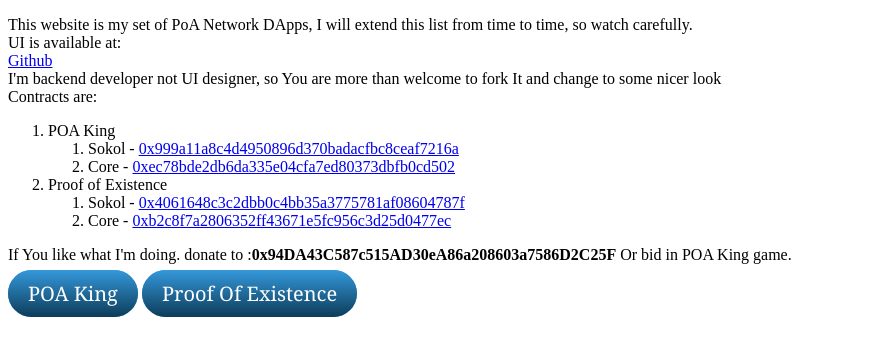
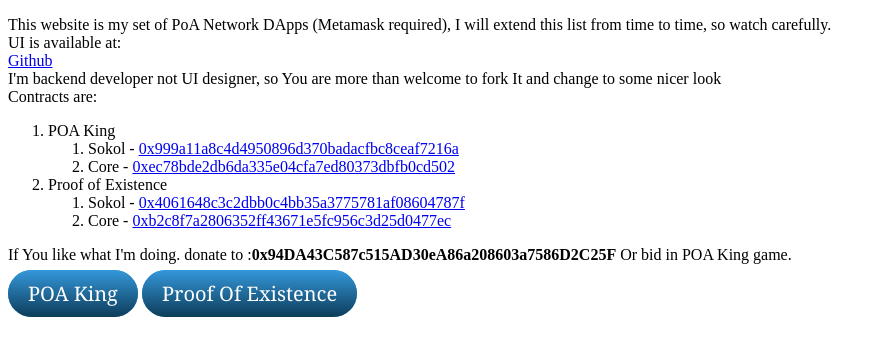
Before and after one commit to adamskrodzki/PoADapps, a plain HTML site: page public/index.html in a window 1280 px wide. Shown: the whole page, without its empty margins (0-882 px from the left). Drawn offline with Linux system fonts and the light colour scheme.

Commit message:
main page text adjust

```diff
--- a/public/index.html
+++ b/public/index.html
@@ -8,7 +8,7 @@
   </head>
   <body>
   <p>
-  This website is my set of PoA Network DApps, I will extend this list from time to time, so watch carefully.
+  This website is my set of PoA Network DApps (Metamask required), I will extend this list from time to time, so watch carefully.
   <br/>UI is available at:
   <br/><a href="https://github.com/adamskrodzki/PoADapps">Github</a>
   <br/>I'm backend developer not UI designer, so You are more than welcome to fork It and change to some nicer look
```
